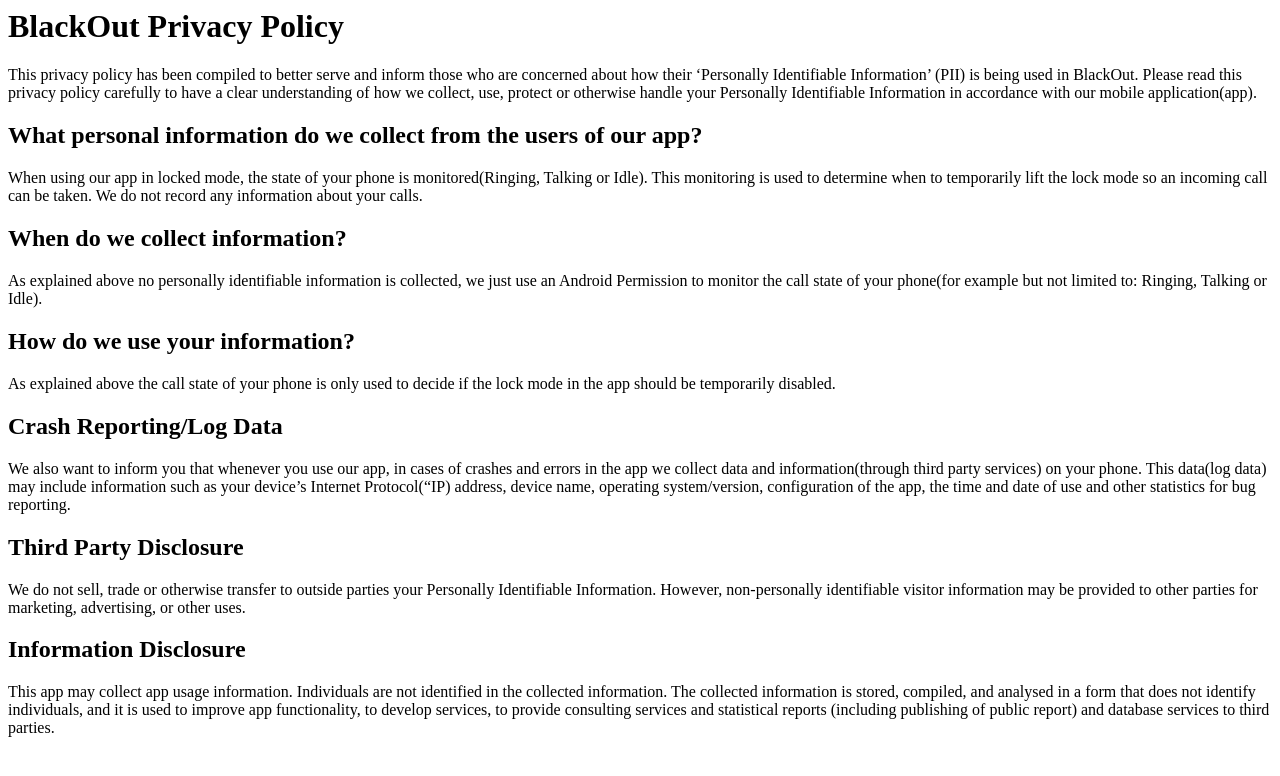
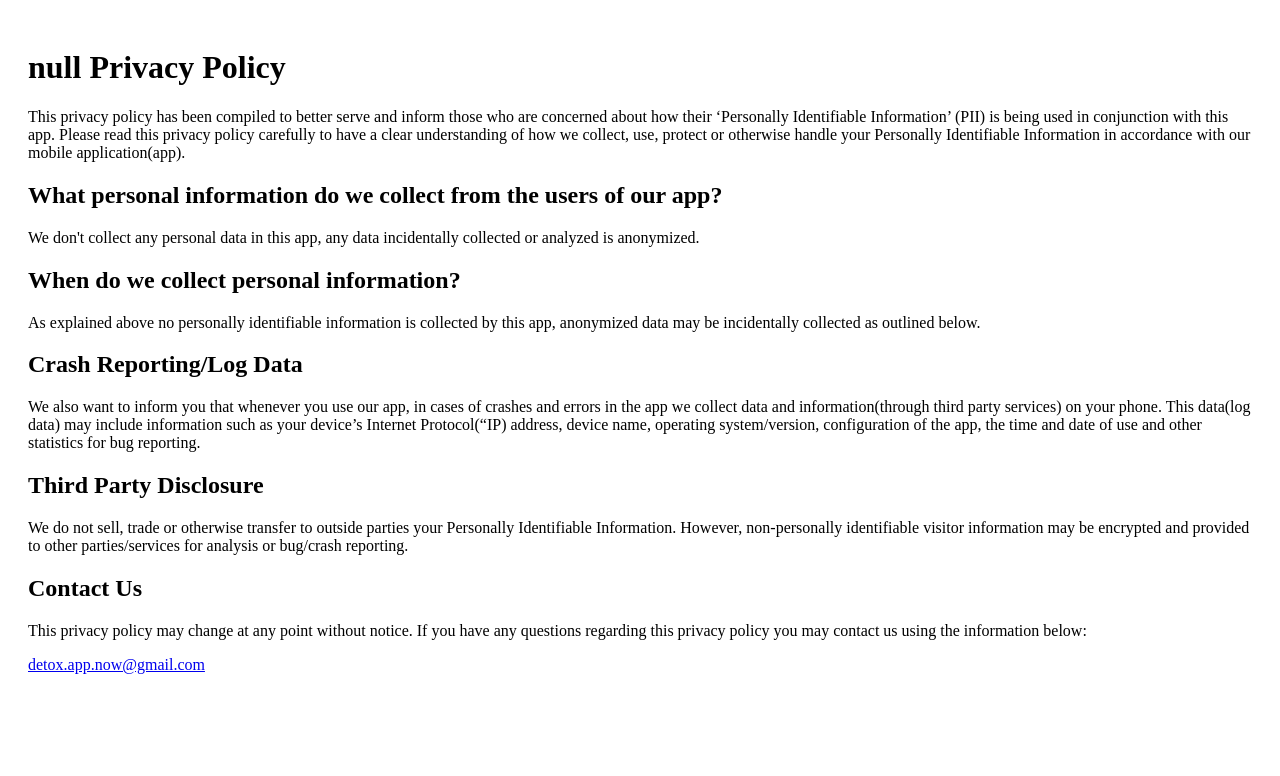
Before and after one commit to ThrowJojo/PrivacyDetails, a plain HTML site: page index.html in a window 1280 px wide. Drawn offline with Linux system fonts and the light colour scheme.

Commit message:
Added method for URL params.

```diff
--- a/index.html
+++ b/index.html
@@ -1,31 +1,35 @@
 <html>
 
+<script>
+    function getParam(param) {
+        return new URLSearchParams(window.location.search).get(param);
+    }
+
+    window.onload = function () {
+        var name = getParam("name");
+        document.getElementById('nameTitle').innerHTML = name + " Privacy Policy";
+    }
+</script>
+
 <body>
-    <div>
-        <h1>BlackOut Privacy Policy</h1>
+    <div style="padding: 20px">
+        <h1 id="nameTitle">Privacy Policy</h1>
         <p>
             This privacy policy has been compiled to better serve and inform those who are concerned about how their ‘Personally Identifiable
-            Information’ (PII) is being used in BlackOut. Please read this privacy policy carefully to have a clear understanding
-            of how we collect, use, protect or otherwise handle your Personally Identifiable Information in accordance with
-            our mobile application(app).
+            Information’ (PII) is being used in conjunction with this app. Please read this privacy policy carefully to have
+            a clear understanding of how we collect, use, protect or otherwise handle your Personally Identifiable Information
+            in accordance with our mobile application(app).
         </p>
         <h2>
             What personal information do we collect from the users of our app?
         </h2>
         <p>
-            When using our app in locked mode, the state of your phone is monitored(Ringing, Talking or Idle). This monitoring is used
-            to determine when to temporarily lift the lock mode so an incoming call can be taken. We do not record any information
-            about your calls.
+            We don't collect any personal data in this app, any data incidentally collected or analyzed is anonymized.
         </p>
-        <h2>When do we collect information?</h2>
+        <h2>When do we collect personal information?</h2>
         <p>
-            As explained above no personally identifiable information is collected, we just use an Android Permission to monitor the
-            call state of your phone(for example but not limited to: Ringing, Talking or Idle).
-        </p>
-        <h2>How do we use your information?</h2>
-        <p>
-            As explained above the call state of your phone is only used to decide if the lock mode in the app should be temporarily
-            disabled.
+            As explained above no personally identifiable information is collected by this app, anonymized data may be incidentally collected
+            as outlined below.
         </p>
         <h2>Crash Reporting/Log Data</h2>
         <p>
@@ -37,15 +41,15 @@
         <h2>Third Party Disclosure</h2>
         <p>
             We do not sell, trade or otherwise transfer to outside parties your Personally Identifiable Information. However, non-personally
-            identifiable visitor information may be provided to other parties for marketing, advertising, or other uses.
+            identifiable visitor information may be encrypted and provided to other parties/services for analysis or bug/crash
+            reporting.
         </p>
-        <h2>Information Disclosure</h2>
+        <h2>Contact Us</h2>
         <p>
-            This app may collect app usage information. Individuals are not identified in the collected information. The collected information
-            is stored, compiled, and analysed in a form that does not identify individuals, and it is used to improve app
-            functionality, to develop services, to provide consulting services and statistical reports (including publishing
-            of public report) and database services to third parties.
+            This privacy policy may change at any point without notice. If you have any questions regarding this privacy policy you may
+            contact us using the information below:
         </p>
+        <a href="mailto:detox.app.now@gmail.com">detox.app.now@gmail.com</a>
 </body>
 
 </html>
```
